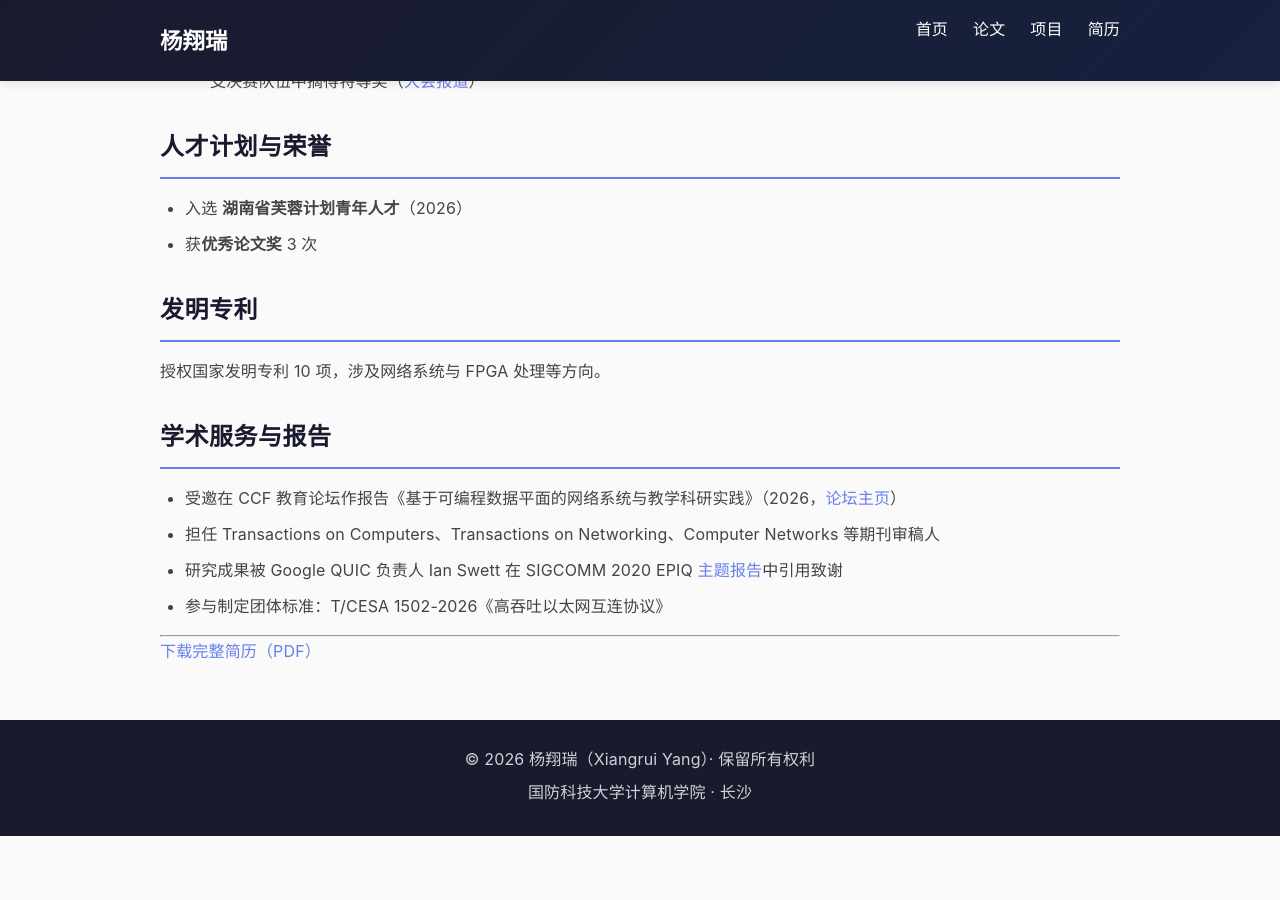
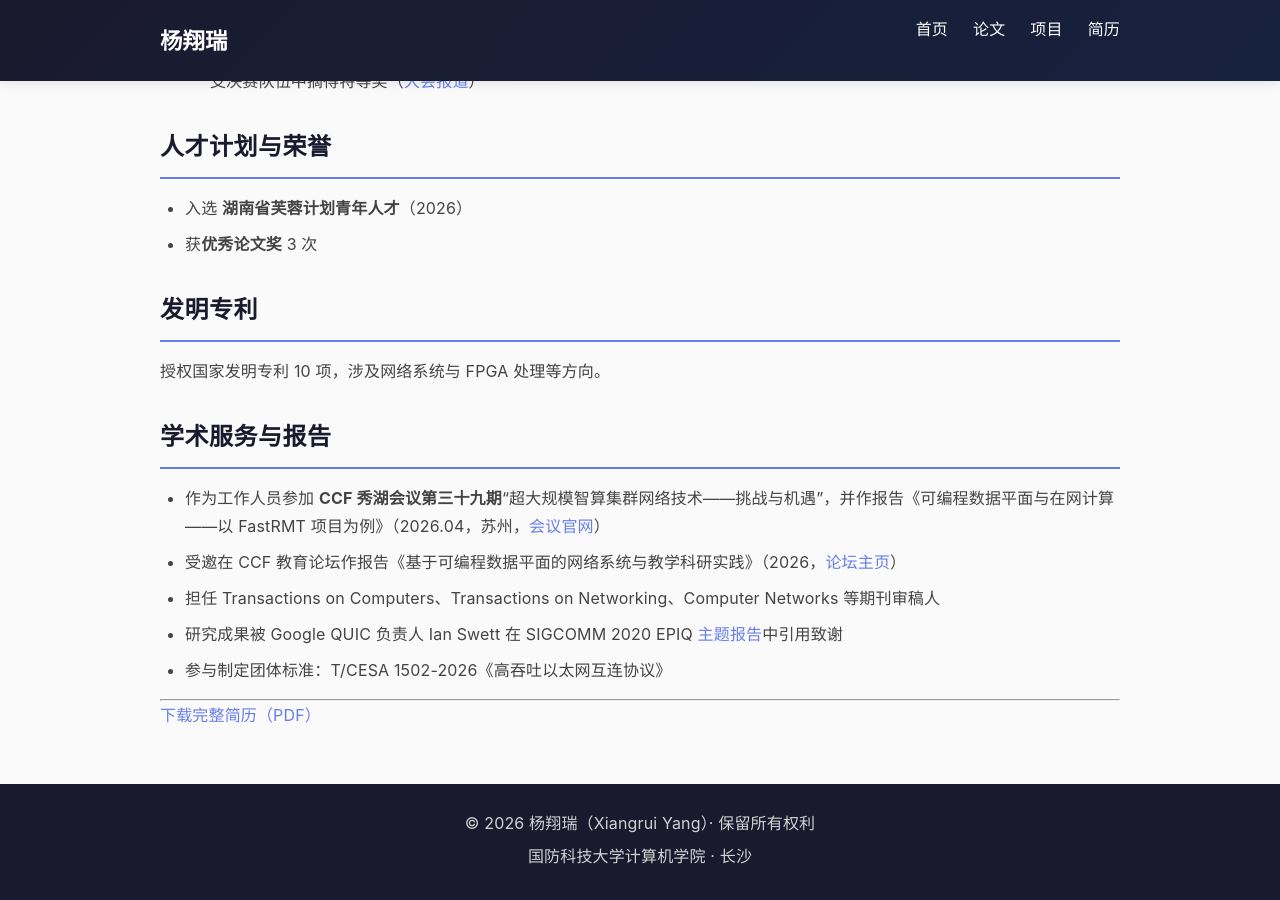
Before and after one commit to Winters123/Winters123.github.io, a Jekyll site: the page built from _pages/cv.md, in a window 1280 px wide and 900 px high, scrolled down 2954 px. Built offline with Jekyll 4.4.1, drawn with Linux system fonts in a browser that asks for light colours; before the commit the page ends 3790 px from its top, so only the background shows below that.

Commit message:
Add CCF Xiuhu Forum talk on FastRMT to CV

```diff
--- a/_pages/cv.md
+++ b/_pages/cv.md
@@ -92,6 +92,7 @@ permalink: /cv/
 
 ## 学术服务与报告
 
+- 作为工作人员参加 **CCF 秀湖会议第三十九期**"超大规模智算集群网络技术——挑战与机遇"，并作报告《可编程数据平面与在网计算——以 FastRMT 项目为例》（2026.04，苏州，[会议官网](https://bls.ccf.org.cn/)）
 - 受邀在 CCF 教育论坛作报告《基于可编程数据平面的网络系统与教学科研实践》（2026，[论坛主页](https://ccf.org.cn/cnetcned2026/speaker_d_2123)）
 - 担任 Transactions on Computers、Transactions on Networking、Computer Networks 等期刊审稿人
 - 研究成果被 Google QUIC 负责人 Ian Swett 在 SIGCOMM 2020 EPIQ [主题报告](https://conferences.sigcomm.org/sigcomm/2020/files/slides/epiq/0%20QUIC%20and%20HTTP_3%20CPU%20Performance.pdf)中引用致谢
```
